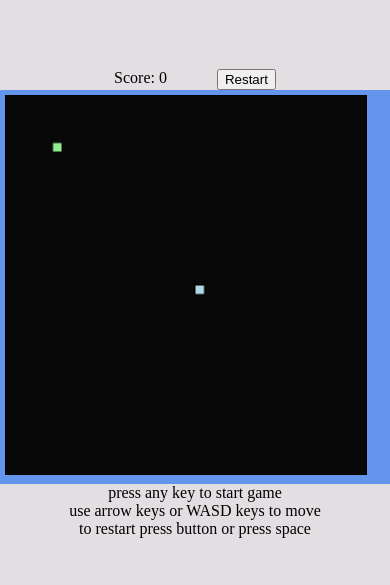
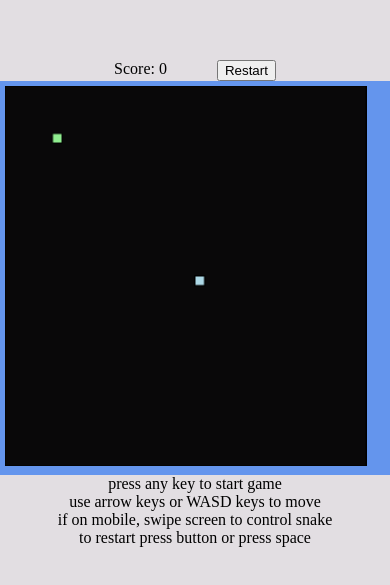
Before and after one commit to lhlamar/js-game, a website built with Vite: page index.html in a window 390 px wide. Shown: the part 119-704 px from the top of the page. Built offline with nearby package versions, Linux system fonts and the light colour scheme.

Commit message:
added some instructions for mobile users

```diff
--- a/index.html
+++ b/index.html
@@ -18,6 +18,7 @@
     </div>
     <div>press any key to start game</div>
     <div>use arrow keys or WASD keys to move</div>
+    <div>if on mobile, swipe screen to control snake</div>
     <div>to restart press button or press space</div>
     <script type="module" src="./main.js"></script>
   </body>
```
